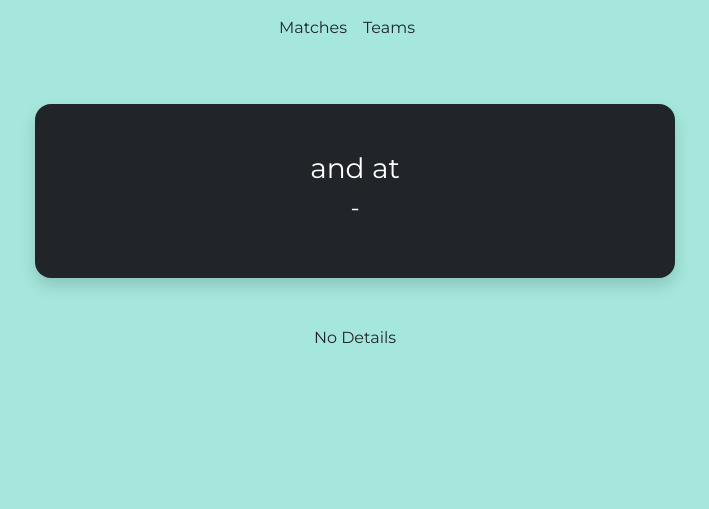
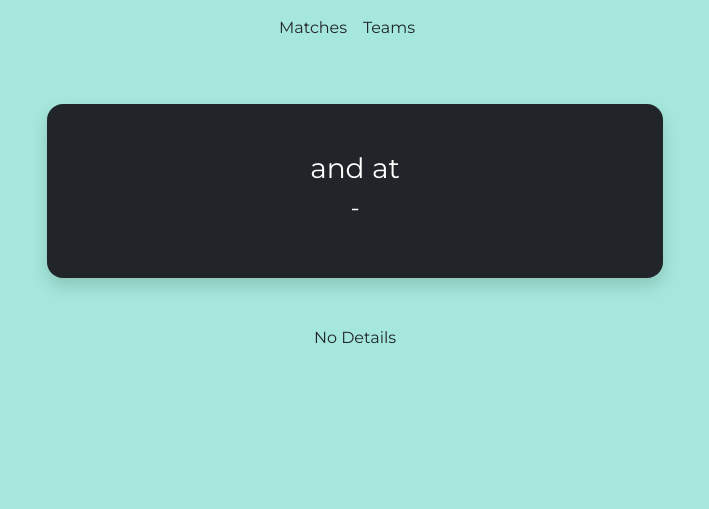
Before and after one commit to swelanauguste/jaguars-1, a Django app: template app/templates/games/match_detail.html in a window 1280 px wide. Shown: the top 509 px of the page, without its empty margins (285-994 px from the left). Run offline with Django 4.2, Linux system fonts and the light colour scheme; the template is opened without the code that fills it, so the values that code supplies are empty.

Commit message:
match details

```diff
--- a/app/templates/games/match_detail.html
+++ b/app/templates/games/match_detail.html
@@ -7,7 +7,7 @@
 {% block content %}
 
 
-<div class="col-lg-6 mx-auto py-5">
+<div class="col-lg-6 mx-auto py-5 container">
     <div class="mb-5 col mx-auto text-center shadow bg-dark text-white rounded-4 p-5">
         <h3> {{object.team1}} and {{object.team2}} at {{object.venue}}</h3>
         <h4>{{object.match_time.time|time:"g:s a"}} - {{object.match_date}}
```
